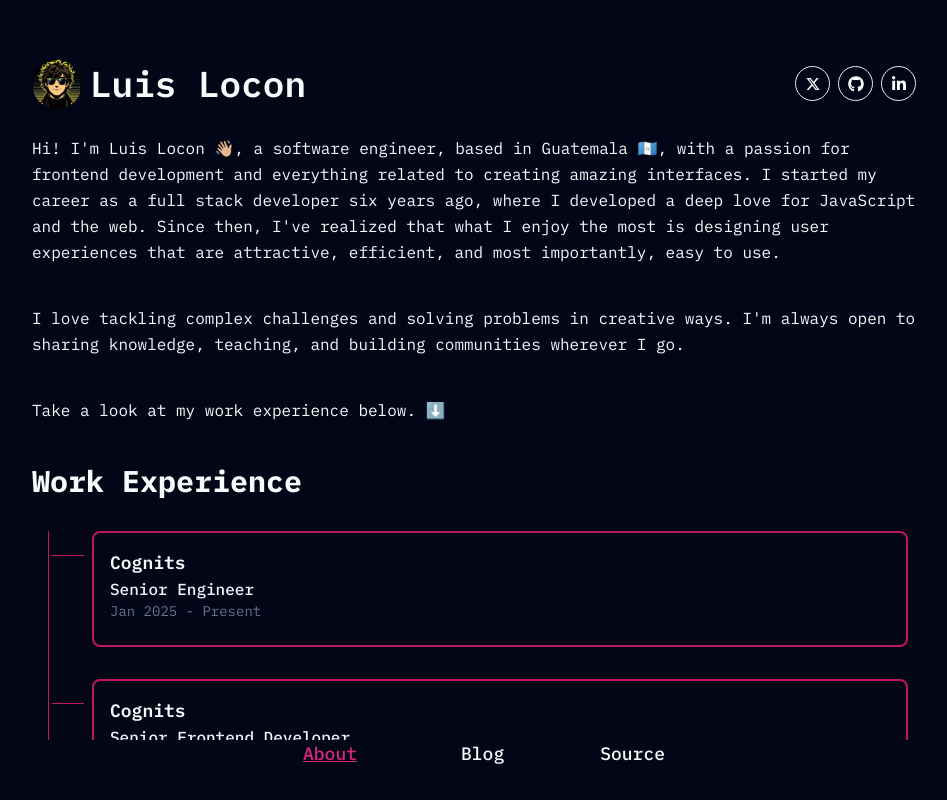
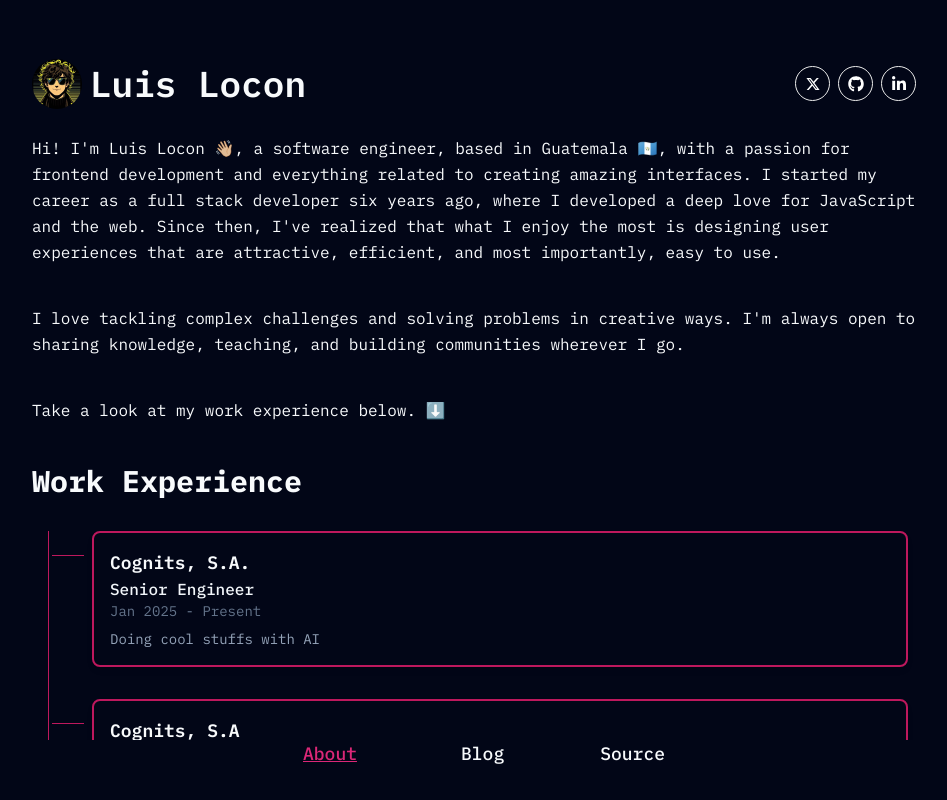
Before and after one commit to loconluis/blogging-site, a Next.js app: page /about in a window 1280 px wide. Shown: the whole page, without its empty margins (160-1107 px from the left). Built offline with nearby package versions, Linux system fonts and the light colour scheme.

Commit message:
Minor fix on text

```diff
--- a/app/components/VerticalTimeline.tsx
+++ b/app/components/VerticalTimeline.tsx
@@ -4,14 +4,14 @@ export default function MinimalVerticalTimeline() {
   const experiences = [
     {
       year: "Jan 2025 - Present",
-      company: "Cognits",
+      company: "Cognits, S.A.",
       position: "Senior Engineer",
-      description: ``,
+      description: `Doing cool stuffs with AI`,
     },
     {
       year: "Nov 2024 - Jan 2025",
-      company: "Cognits",
-      position: "Senior Frontend Developer",
+      company: "Cognits, S.A",
+      position: "Senior Frontend Developer Freelance",
       description: `I was part of the team responsible for developing the complete website for an international payments company. The site was designed to be self-managing, built based on programmatic conditions handled through a CMS. For this project, we utilized Astro in combination with Sanity, which allowed us to create a flexible and scalable platform tailored to the client's needs.`,
     },
     {
```
